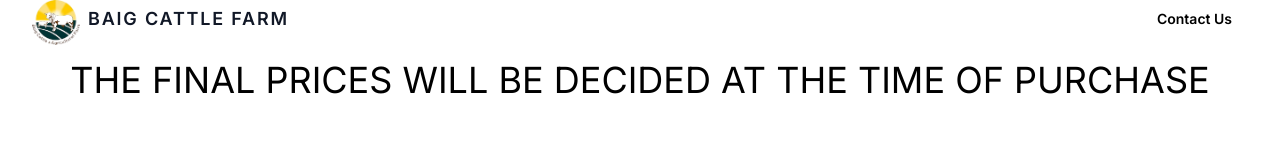
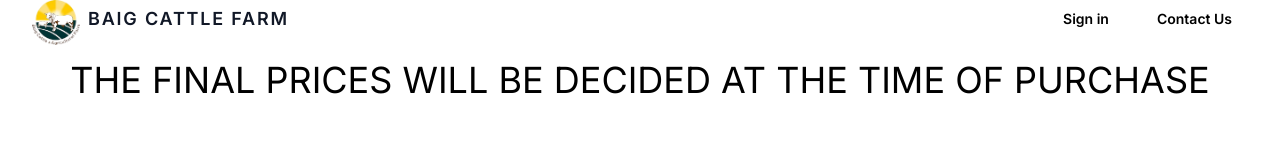
Before and after one commit to Hamza123Hussain/baig_farm-Project-, a Next.js app: page / in a window 1280 px wide. Shown: the top 160 px of the page. Built offline with nearby package versions, Linux system fonts and the light colour scheme; no server answers.

Commit message:
Added Sign in and Sign out using google provider

```diff
--- /dev/null
+++ b/app/api/auth/[...nextauth]/route.js
@@ -0,0 +1,17 @@
+import NextAuth from 'next-auth'
+
+import Google from 'next-auth/providers/google'
+
+export const authOptions = {
+  // Configure one or more authentication providers
+  providers: [
+    Google({
+      clientId: process.env.Google_id,
+      clientSecret: process.env.Google_secret,
+    }),
+    // ...add more providers here
+  ],
+}
+const handler = NextAuth(authOptions)
+
+export { handler as GET, handler as POST }
--- a/app/layout.js
+++ b/app/layout.js
@@ -1,21 +1,23 @@
+'use client'
 import { Inter } from 'next/font/google'
 import './globals.css'
 import NavBar from '../components/Navbar.jsx'
 import Footer from '../components/Footer.jsx'
+import { SessionProvider } from 'next-auth/react'
+
 const inter = Inter({ subsets: ['latin'] })
-
-export const metadata = {
-  title: 'Create Next App',
-  description: 'Generated by create next app',
-}
 
 export default function RootLayout({ children }) {
   return (
     <html lang="en">
       <body className={inter.className}>
         <div className=" bg-white">
-          <NavBar />
-          {children} <Footer />
+          <SessionProvider>
+            {' '}
+            <NavBar />
+            {children}
+          </SessionProvider>{' '}
+          <Footer />
         </div>
       </body>
     </html>
--- a/components/Navbar.jsx
+++ b/components/Navbar.jsx
@@ -1,9 +1,15 @@
 'use client'
+import { signIn, signOut, useSession } from 'next-auth/react'
 import Link from 'next/link'
 import React, { useState } from 'react'
 
 const NavBar = () => {
   const [open, setOpen] = useState(true)
+  const { data: session } = useSession()
+
+  const Signinorout = () => {
+    session?.user.name ? signOut() : signIn('google')
+  }
 
   return (
     <div className=" w-full sm:fixed sm:mb-10 sm:-top-3 py-1">
@@ -27,12 +33,12 @@ const NavBar = () => {
                'flex'
                pb-4 md:pb-0 md:flex md:justify-end md:flex-row`}
           >
-            {/* <a
+            <button
               className="px-4 py-2 mt-2 text-sm font-semibold bg-transparent rounded-lg dark-mode:bg-transparent dark-mode:hover:bg-gray-600 dark-mode:focus:bg-gray-600 dark-mode:focus:text-white dark-mode:hover:text-white dark-mode:text-gray-200 md:mt-0 md:ml-4 hover:text-gray-900 focus:text-gray-900 hover:bg-gray-200 focus:bg-gray-200 focus:outline-none focus:shadow-outline"
-              href="#"
+              onClick={Signinorout}
             >
-              Sign In
-            </a> */}
+              {session?.user.name ? ` ${session?.user?.name}` : 'Sign in'}
+            </button>
             <Link
               className="px-4 py-2 mt-2 text-sm font-semibold bg-transparent rounded-lg dark-mode:bg-transparent dark-mode:hover:bg-gray-600 dark-mode:focus:bg-gray-600 dark-mode:focus:text-white dark-mode:hover:text-white dark-mode:text-gray-200 md:mt-0 md:ml-4 hover:text-gray-900 focus:text-gray-900 hover:bg-gray-200 focus:bg-gray-200 focus:outline-none focus:shadow-outline"
               href="/Contact"
--- /dev/null
+++ b/components/SessionProvider.jsx
@@ -0,0 +1,14 @@
+'use client'
+import { SessionProvider, useSession } from 'next-auth/react'
+import React from 'react'
+
+export const NextAuthProvider = ({ children }) => {
+  return <SessionProvider>{children}</SessionProvider>
+}
+/**
+A SessionProvider in the context of authentication libraries like NextAuth.js provides a way to manage and provide access to session-related data within your application. Here's what it does:
+
+Manages Session State: The SessionProvider manages the state of the user's session. It keeps track of whether the user is authenticated or not, and if authenticated, it provides information about the current user's session, such as their user ID, email, and other relevant data.
+Provides Session Data: The SessionProvider component wraps your application's components, allowing them to access session-related data. This includes hooks like useSession provided by NextAuth.js, which allows components to access information about the current session, such as the user's authentication status and user data.
+Handles Authentication: The SessionProvider also handles the authentication process. It may handle tasks such as initializing the authentication flow, verifying user credentials, and managing authentication tokens. This ensures that your application's components have access to the necessary functionality to authenticate users securely.
+Overall, the SessionProvider simplifies the process of managing user authentication and session data within your application, making it easier to build secure and user-friendly authentication experiences. */
--- a/package.json
+++ b/package.json
@@ -12,6 +12,7 @@
     "@googlemaps/js-api-loader": "^1.16.6",
     "@react-google-maps/api": "^2.19.3",
     "next": "14.2.3",
+    "next-auth": "^4.24.7",
     "react": "^18",
     "react-dom": "^18"
   },
```
Also changed, not shown: public/WhatsApp Image 2024-05-03 at 19.44.49_9ef33a68.jpg (added), 1 other file (tests, documents, lock files or other folders).
